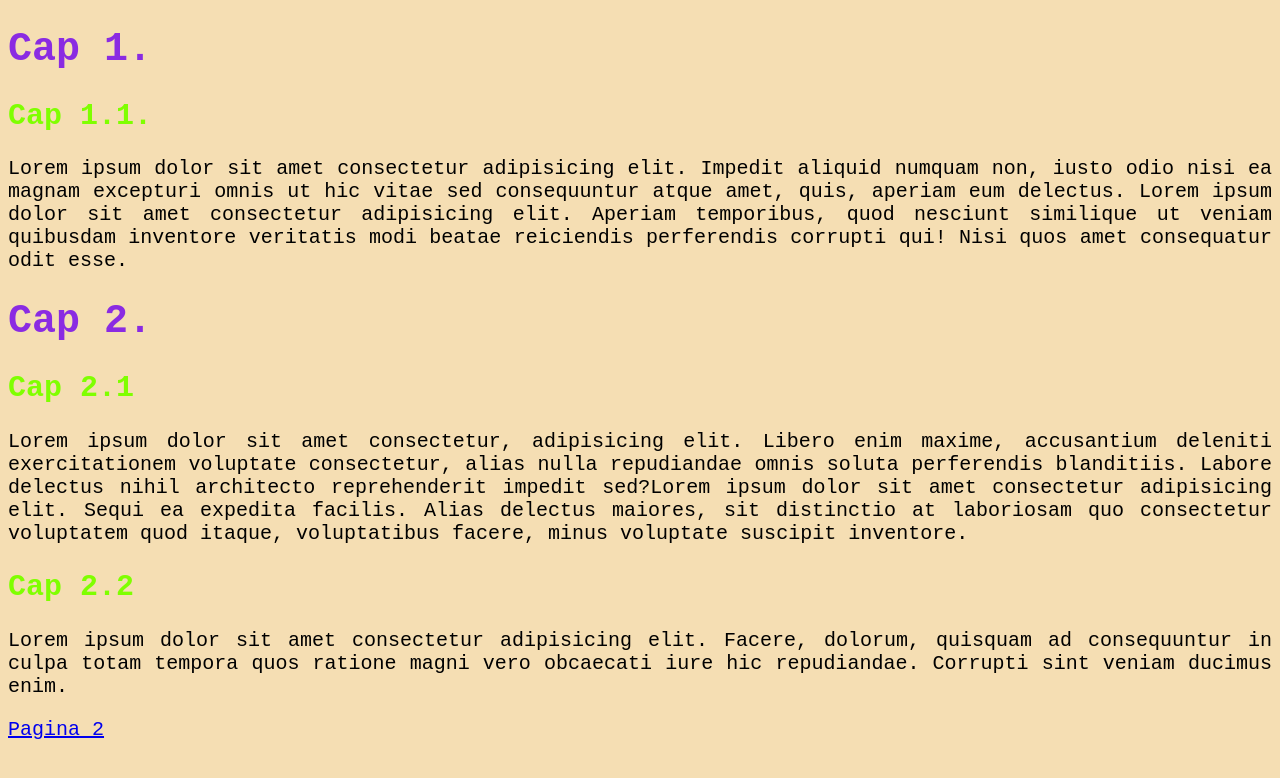
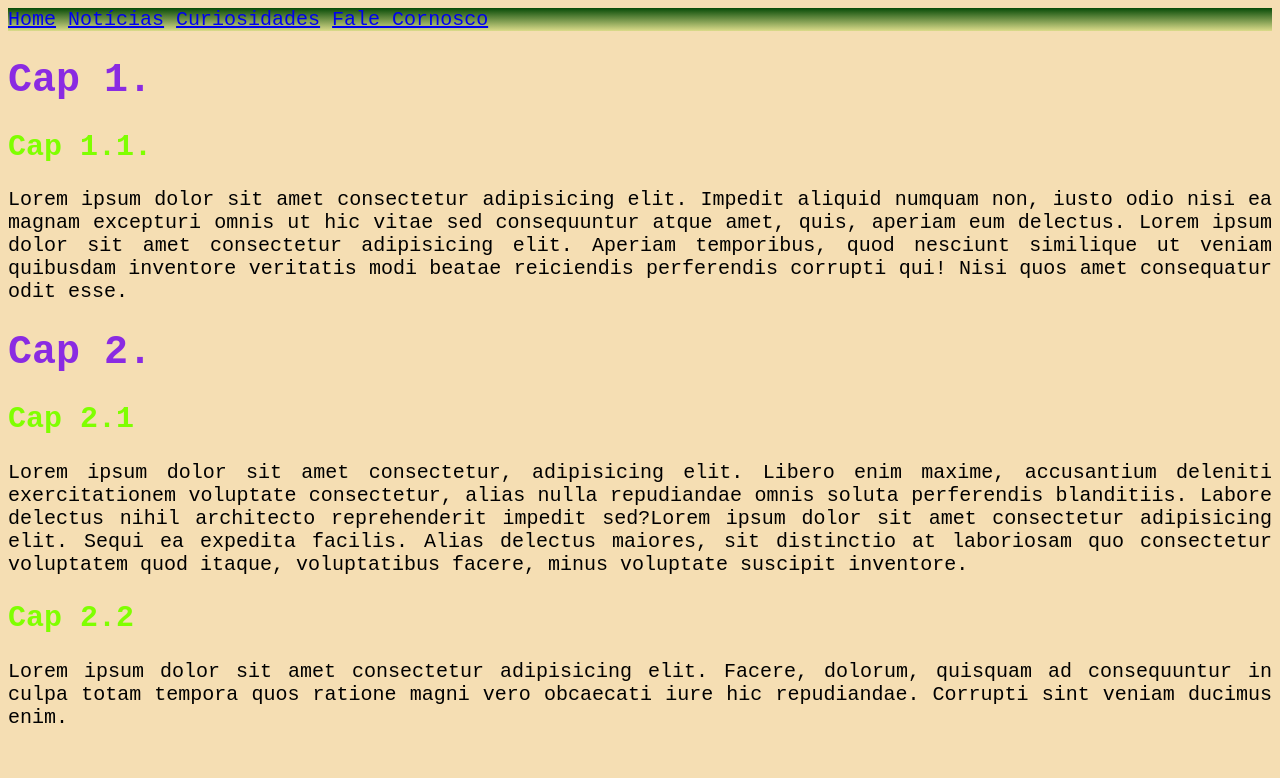
Before and after one commit to faccin-eng/lessons, a Python web app: template Site/static/templates/index.html in a window 1280 px wide. Shown: the top 778 px of the page. Run offline with Jinja, Linux system fonts and the light colour scheme; the template is opened without the code that fills it, so the values that code supplies are empty.

Commit message:
estilizando

```diff
--- a/Site/static/css/style.css
+++ b/Site/static/css/style.css
@@ -1,9 +1,18 @@
 @charset "UTF-8";
-
+.navbar{
+    background-color: aquamarine;
+    background-image: linear-gradient(to bottom, rgb(7, 75, 7), rgb(219, 219, 138)) ;
+}
+.navbar-item{
+    font-family: 'Courier New', Courier, monospace;
+    font-size: 20px;
+    text-shadow: blueviolet;
+}
 body{
     background-color:wheat;
     font-family: 'Courier New', Courier, monospace;
     font-size: 20px;
+    text-shadow: blueviolet;
 
 }
 h1{
--- a/Site/static/templates/index.html
+++ b/Site/static/templates/index.html
@@ -3,10 +3,20 @@
 <head>
     <meta charset="UTF-8">
     <meta name="viewport" content="width=device-width, initial-scale=1.0">
-    <title>External Styles</title>
+    <title>Tech News </title>
   <link rel="stylesheet" href="..\css\style.css">
+
+
 </head>
 <body>
+
+  <div class="navbar">
+    <a href="pagina02.html" class="navbar-item">Home</a>
+    <a href="pagina03.html" class="navbar-item">Notícias</a>
+    <a href="pagina04.html" class="navbar-item">Curiosidades</a>
+    <a href="pagina05.html" class="navbar-item">Fale Cornosco</a>
+  </div>
+
     <h1>Cap 1.</h1>
     <h2>Cap 1.1.</h2>
     <p>Lorem ipsum dolor sit amet consectetur adipisicing elit. Impedit aliquid numquam non, iusto odio nisi ea magnam excepturi omnis ut hic vitae sed consequuntur atque amet, quis, aperiam eum delectus. Lorem ipsum dolor sit amet consectetur adipisicing elit. Aperiam temporibus, quod nesciunt similique ut veniam quibusdam inventore veritatis modi beatae reiciendis perferendis corrupti qui! Nisi quos amet consequatur odit esse.</p>
@@ -17,7 +27,6 @@
 
     <h2> Cap 2.2</h2>
     <p>Lorem ipsum dolor sit amet consectetur adipisicing elit. Facere, dolorum, quisquam ad consequuntur in culpa totam tempora quos ratione magni vero obcaecati iure hic repudiandae. Corrupti sint veniam ducimus enim.</p>
-    <p><a href="pagina02.html">Pagina 2</a></p>
-    <!-- control + click para tentar abrir, não vai encontrar, clique create file -->
+
 </body>
 </html>
```
Also changed, not shown: Site/static/templates/pagina03.html (added, +18 -0 lines), Site/static/templates/pagina04.html (added, +18 -0 lines), Site/static/templates/pagina05.html (added, +18 -0 lines).
